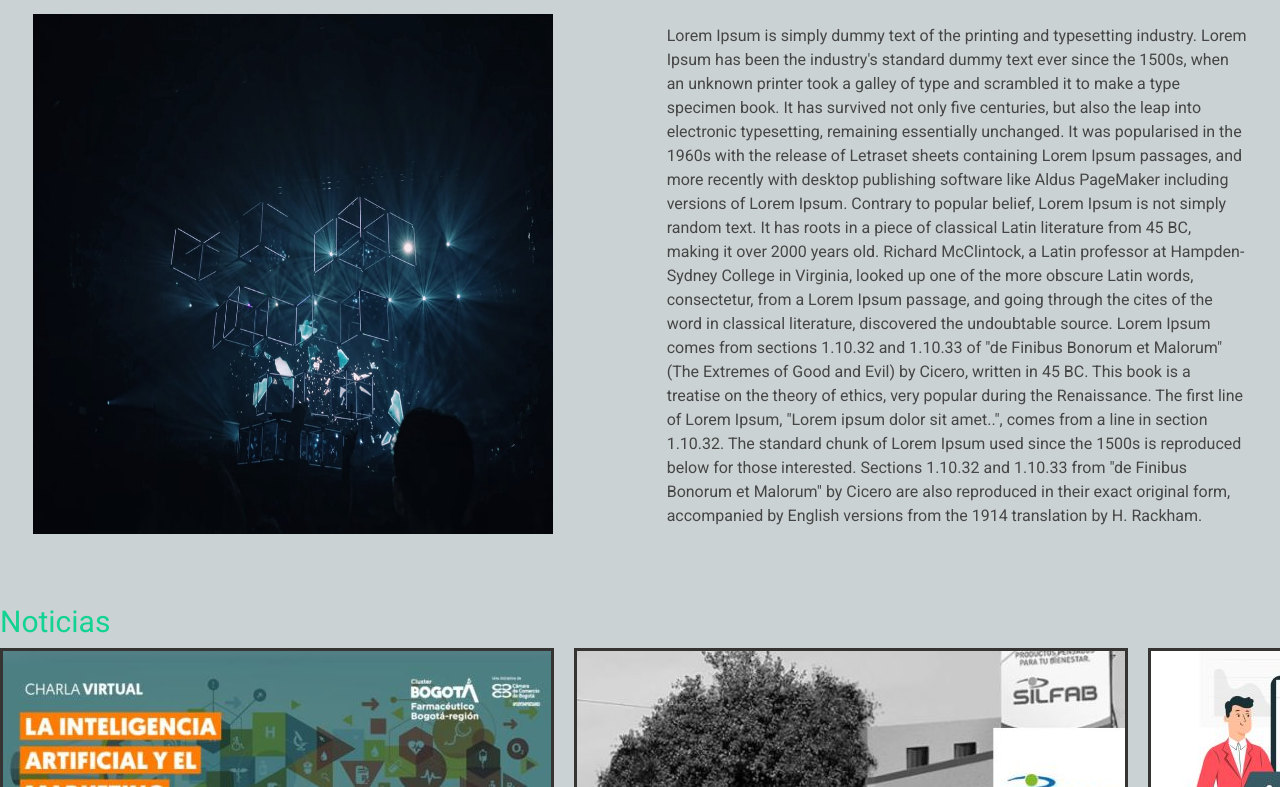
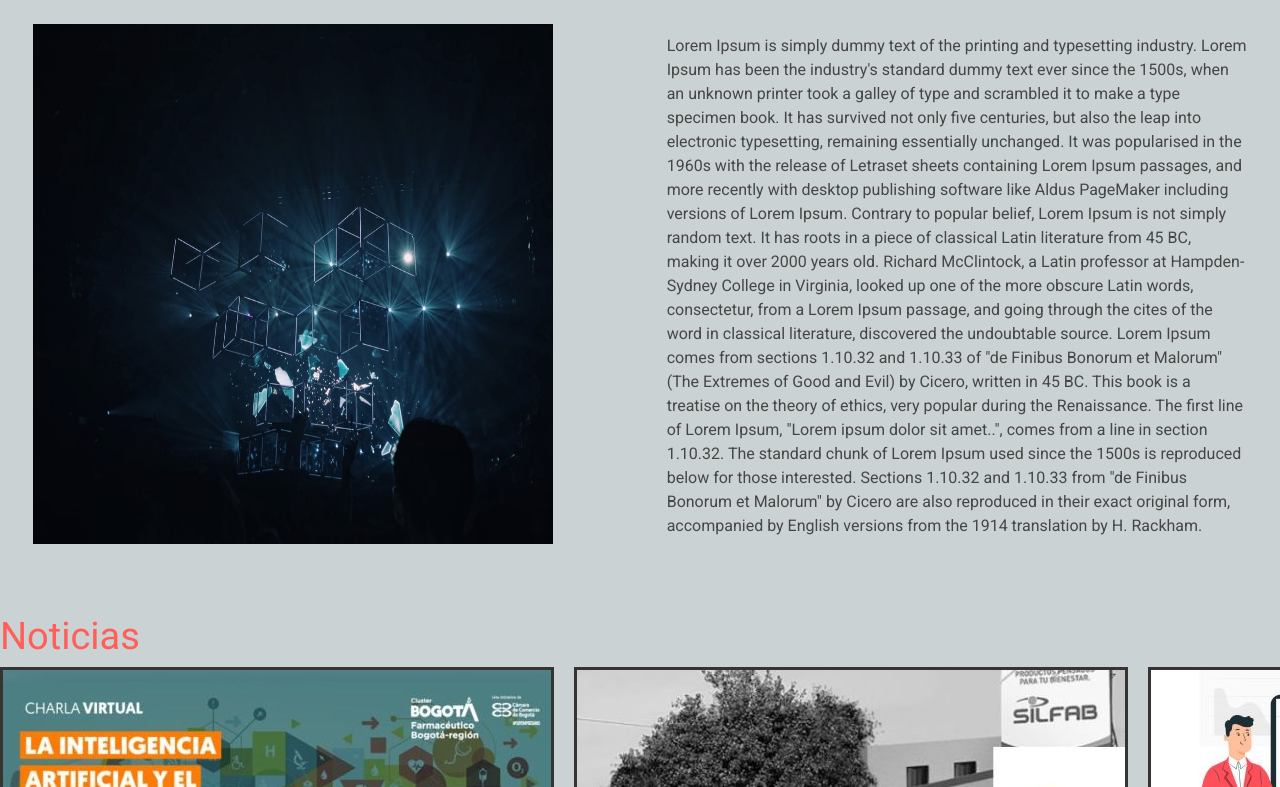
Before and after one commit to fernandoexposto/Idealsur, a website: page index.html in a window 1280 px wide. Shown: the part 160-947 px from the top of the page. Drawn offline with nearby package versions, Linux system fonts and the light colour scheme.

Commit message:
Pasé color verde a magenta los títulos index

```diff
--- a/css/estilos.css
+++ b/css/estilos.css
@@ -44,7 +44,8 @@ nav li {
   border-radius: 5px; }
 
 nav li:hover {
-  background-color: #dd4f4f; }
+  background-color: #FF5F58;
+ }
 
 /*Estilos del Body*/
 body {
@@ -57,8 +58,8 @@ main {
 
 
 .titulo_index {
-  color:rgb(18, 211, 146);
-  font-size: 30px;
+  color: #FF5F58;
+  font-size: 38px;
 }
 
 #seccionPrimera {
```
